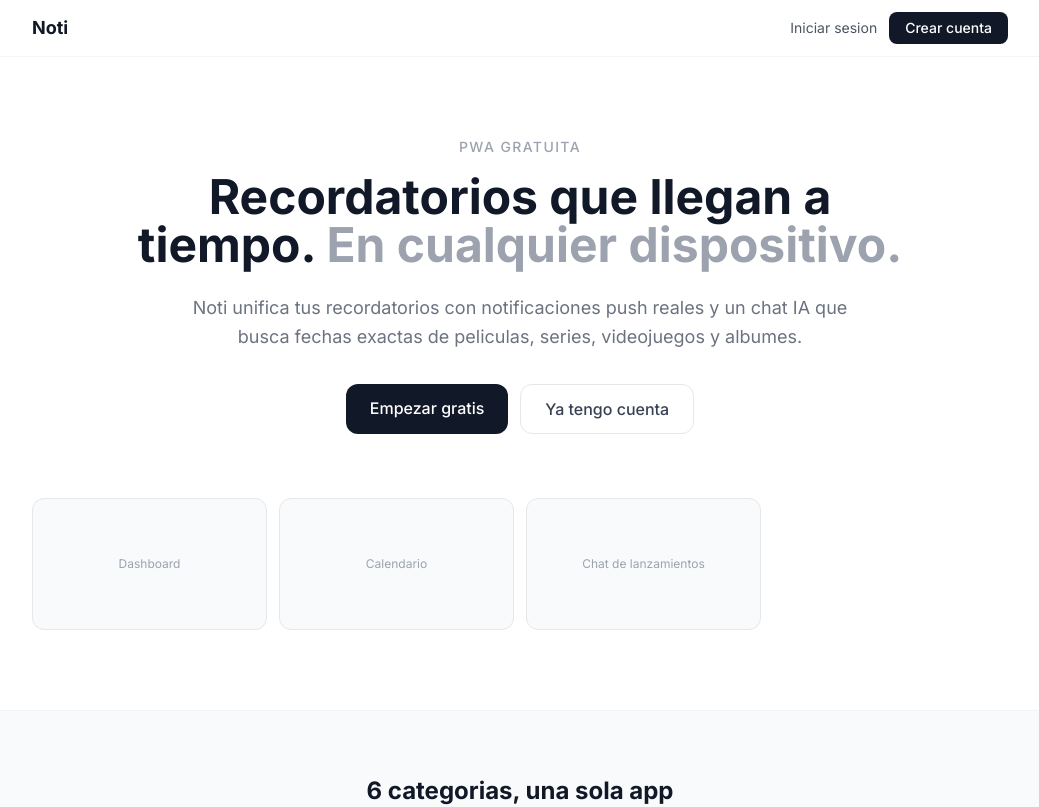
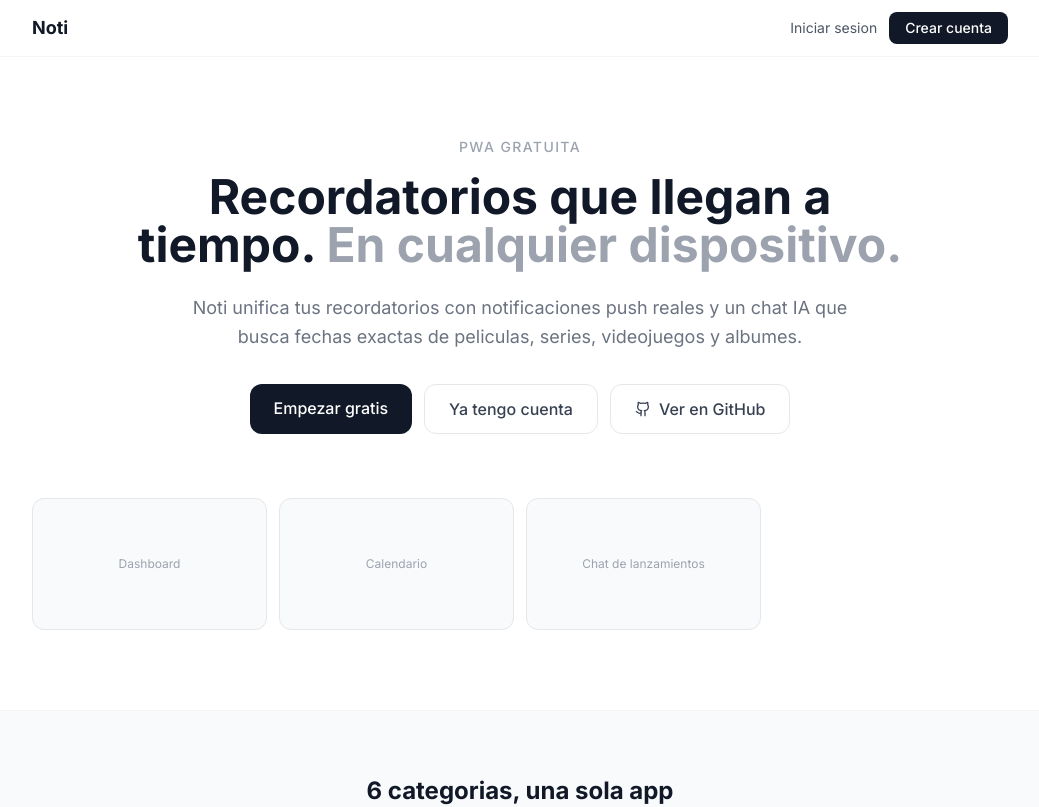
Before and after one commit to KawKuroi/Noti, a Next.js app: page / in a window 1280 px wide. Shown: the top 807 px of the page, without its empty margins (120-1159 px from the left). Built offline with nearby package versions, Linux system fonts and the light colour scheme; no server answers.

Commit message:
feat(landing): agrega enlace a GitHub en hero y footer
Boton secundario "Ver en GitHub" con icono Github (lucide-react)
insertado en el bloque de CTAs del hero. Link con icono en el
footer junto al texto del proyecto. Ambos abren el repositorio
publico en nueva pestana. Cierra Fase 19.

```diff
--- a/src/app/page.tsx
+++ b/src/app/page.tsx
@@ -11,6 +11,7 @@ import {
   Smartphone,
   ShieldCheck,
   Calendar,
+  Github,
 } from 'lucide-react'
 
 export const metadata: Metadata = {
@@ -123,6 +124,15 @@ export default function PaginaLanding() {
             >
               Ya tengo cuenta
             </Link>
+            <a
+              href="https://github.com/KawKuroi/Noti"
+              target="_blank"
+              rel="noopener noreferrer"
+              className="px-6 py-3 border border-gray-200 text-gray-700 font-medium rounded-xl hover:bg-gray-50 transition-colors inline-flex items-center justify-center gap-2"
+            >
+              <Github size={16} />
+              Ver en GitHub
+            </a>
           </div>
         </section>
 
@@ -282,7 +292,18 @@ export default function PaginaLanding() {
       {/* Footer */}
       <footer className="border-t border-gray-100 py-8">
         <div className="max-w-5xl mx-auto px-6 flex flex-col sm:flex-row items-center justify-between gap-4 text-xs text-gray-400">
-          <p>Noti — proyecto de portafolio de codigo abierto.</p>
+          <p className="flex items-center gap-2">
+            Noti — proyecto de portafolio de codigo abierto.
+            <a
+              href="https://github.com/KawKuroi/Noti"
+              target="_blank"
+              rel="noopener noreferrer"
+              className="inline-flex items-center gap-1 hover:text-gray-600 underline"
+            >
+              <Github size={11} />
+              GitHub
+            </a>
+          </p>
           <div className="flex items-center gap-4">
             <span>
               Datos de peliculas y series:{' '}
```
Also changed, not shown: 3 other files (tests, documents, lock files or other folders).
